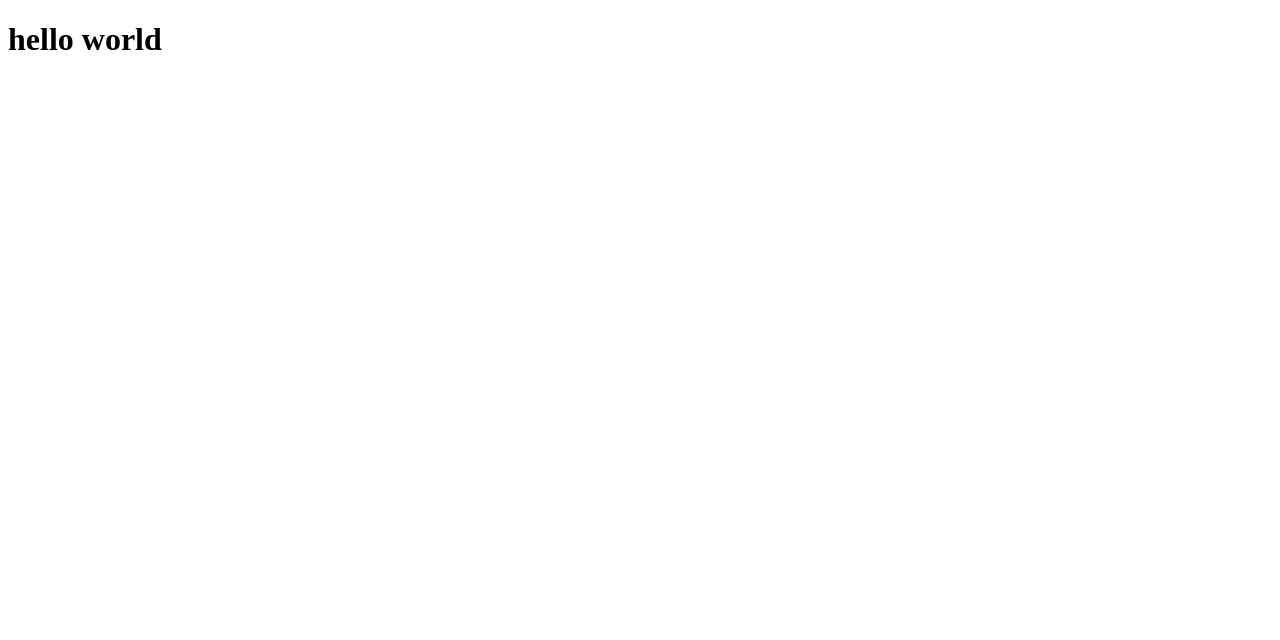
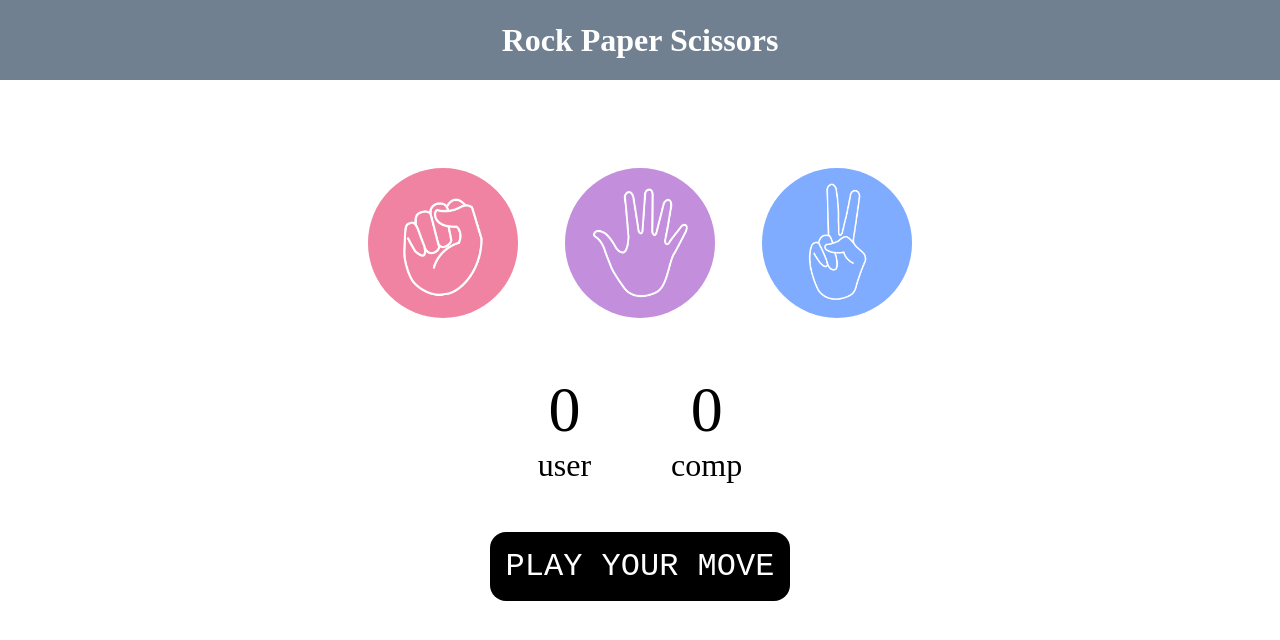
Before and after one commit to Chandrashekharrr/StonePaperScissor, a plain HTML site: page Index.html in a window 1280 px wide. Drawn offline with Linux system fonts and the light colour scheme.

Commit message:
Design part done

```diff
--- a/Index.html
+++ b/Index.html
@@ -3,14 +3,38 @@
     <head>
         <meta charset="UTF-8">
         <meta name="viewport" content="width=device-width, initial-scale=1.0">
-    <title>Document</title>
+        <title>Rock-Paper-Scissors Game</title>
         <link rel="stylesheet" href="style.css">
     </head>
     <body>
+        <h1>Rock Paper Scissors</h1>
+        <div class="choices">
+            <div class="choice" id="rock">
+                <img src="./images/rock.png" alt="">
+            </div>
+            <div class="choice" id="paper">
+                <img src="./images/paper.png" alt="">
+            </div>
+            <div class="choice" id="scissors">
+                <img src="./images/scissors.png" alt="">
+            </div>
+        </div>
 
-        <h1>hello world</h1>
+        <div class="score-board">
+            <div class="score">
+                <p id="user-score">0</p>
+                <p>user</p>
+            </div>
 
+            <div class="score">
+                <p id="comp-score">0</p>
+                <p>comp</p>
+            </div>
+        </div>
 
+        <div class="msg-container">
+            <p id="msg">Play Your Move</p>
+        </div>
 
         <script src="app.js"></script>
     </body>
--- a/style.css
+++ b/style.css
@@ -0,0 +1,80 @@
+*{
+    margin:0;
+    padding: 0;
+
+}
+
+h1{
+    background-color: slategray;
+    color: white;
+    height: 5rem;
+    text-align:center;
+    line-height: 5rem;
+}
+
+.choice{
+    height:165px;
+    width: 165px;
+    border-radius: 50%;
+    display: flex;
+    justify-content: center;
+    align-items: center;
+}
+
+.choice:hover{
+background-color: black;
+cursor: pointer;
+}
+img{
+height: 150px;
+width:150px;
+object-fit: cover;
+border-radius: 50%;
+
+}
+
+.choices{
+    display:flex;
+    justify-content: center;
+    align-items: center;
+    gap: 2rem;
+    margin-top:5rem ;
+}
+
+.score-board{
+    display: flex;
+    align-items: center;
+    justify-content: center ;
+    font-size: 2rem;
+    margin-top:3rem;
+    gap: 5rem;
+
+}
+
+.score{
+    display: flex;
+    flex-direction: column;
+    align-items: center;
+}
+
+#user-score, #comp-score{
+    font-size: 4rem;
+}
+
+#msg{
+    background-color: black;
+    color: white;
+    font-size: 2rem;
+    font-family: monospace;
+    text-transform: uppercase;
+    display: inline;
+    align-items: center;
+    padding: 1rem;
+    border-radius: 1rem;
+}
+
+.msg-container{
+    display: flex;
+    justify-content: center;
+    margin-top: 3rem;
+}
```
Lines whose indentation alone changed are shown as unchanged.
